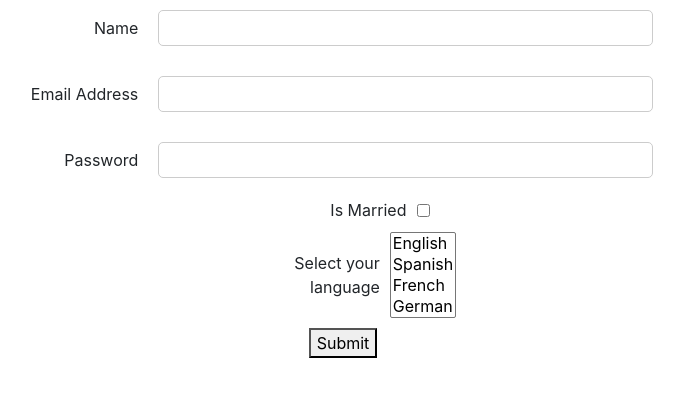
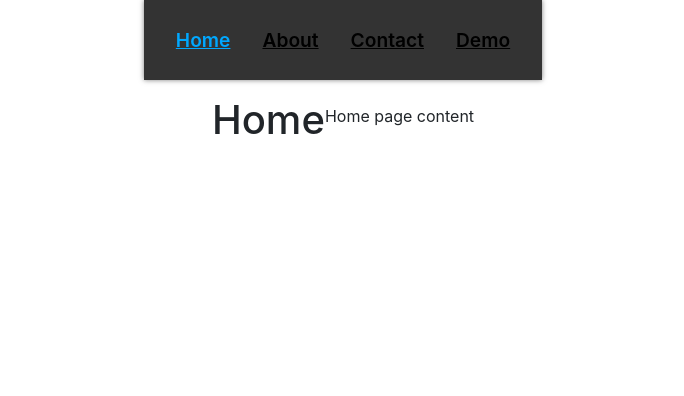
Before and after one commit to SajjadAli54/reactjs, a React (Create React App) app in the folder hello-world/: page / in a window 1280 px wide. Shown: the top 396 px of the page, without its empty margins (297-981 px from the left). Built offline with nearby package versions, Linux system fonts and the light colour scheme.

Commit message:
Routing tasks practice

```diff
--- a/hello-world/src/App.js
+++ b/hello-world/src/App.js
@@ -1,10 +1,10 @@
 import "./App.css";
-import SignupUsingFormik from "./Components/forms/formik_further";
+import Main from "./Components/routing/practice/practice";
 
 function App() {
   return (
     <div className="App">
-      <SignupUsingFormik />
+      <Main />
     </div>
   );
 }
--- /dev/null
+++ b/hello-world/src/Components/routing/practice/practice.jsx
@@ -0,0 +1,110 @@
+import React from "react";
+import {
+  BrowserRouter,
+  Routes,
+  Route,
+  NavLink,
+  Outlet,
+  useNavigate,
+  useParams,
+} from "react-router-dom";
+import "../basic/pages.css";
+
+function Main() {
+  return (
+    <BrowserRouter>
+      <Routes>
+        <Route path="/" element={<Navbar />}>
+          <Route index element={<Home />} />
+          <Route exact path="about" element={<About />} />
+          <Route exact path="contact" element={<Contact />} />
+          <Route exact path="demo/:id" element={<Demo />} />
+          <Route path="*" element={<Error />} />
+        </Route>
+      </Routes>
+    </BrowserRouter>
+  );
+}
+
+export default Main;
+
+function Navbar() {
+  const navigate = useNavigate();
+  const clickDemo = (event) => {
+    event.preventDefault();
+    const name = "Sajjad Ali";
+    navigate(`/demo/${name}`);
+  };
+
+  return (
+    <>
+      <nav>
+        <ul>
+          <li>
+            <NavLink to="/">Home</NavLink>
+          </li>
+          <li>
+            <NavLink to="/about">About</NavLink>
+          </li>
+
+          <li>
+            <NavLink to="/contact">Contact</NavLink>
+          </li>
+          <li>
+            <NavLink to="/demo" onClick={clickDemo}>
+              Demo
+            </NavLink>
+          </li>
+        </ul>
+
+        <Outlet />
+      </nav>
+    </>
+  );
+}
+
+function Home() {
+  return (
+    <div>
+      <h1>Home</h1>
+      <p>Home page content</p>
+    </div>
+  );
+}
+
+function About() {
+  return (
+    <div>
+      <h1>About</h1>
+      <p>About page content</p>
+    </div>
+  );
+}
+
+function Contact() {
+  return (
+    <div>
+      <h1>Contact</h1>
+      <p>Contact page content</p>
+    </div>
+  );
+}
+
+function Demo() {
+  const { id } = useParams();
+  return (
+    <div>
+      <h1>Demo</h1>
+      <h2>Param: {id}</h2>
+    </div>
+  );
+}
+
+function Error() {
+  return (
+    <div>
+      <h1>Error</h1>
+      <p>Error page content</p>
+    </div>
+  );
+}
```
